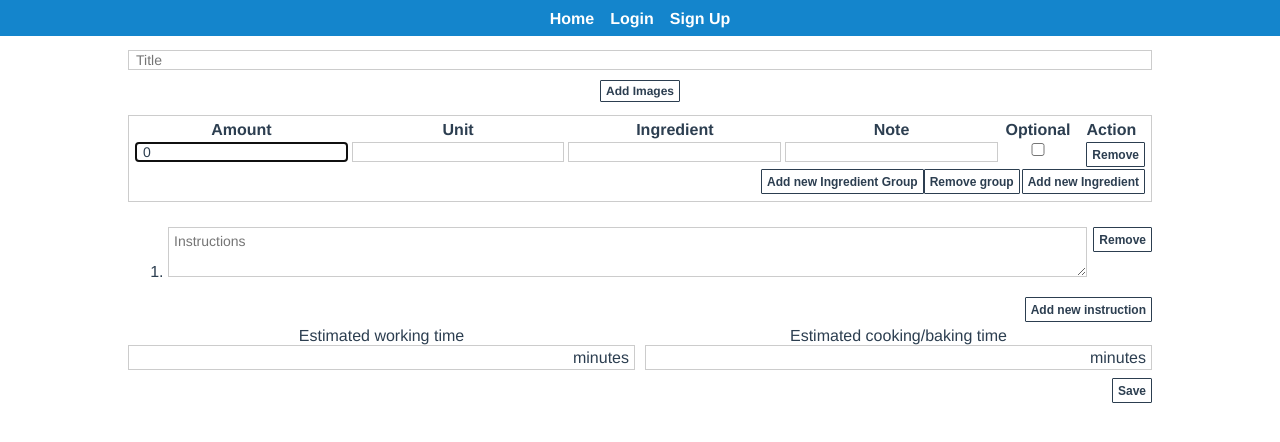
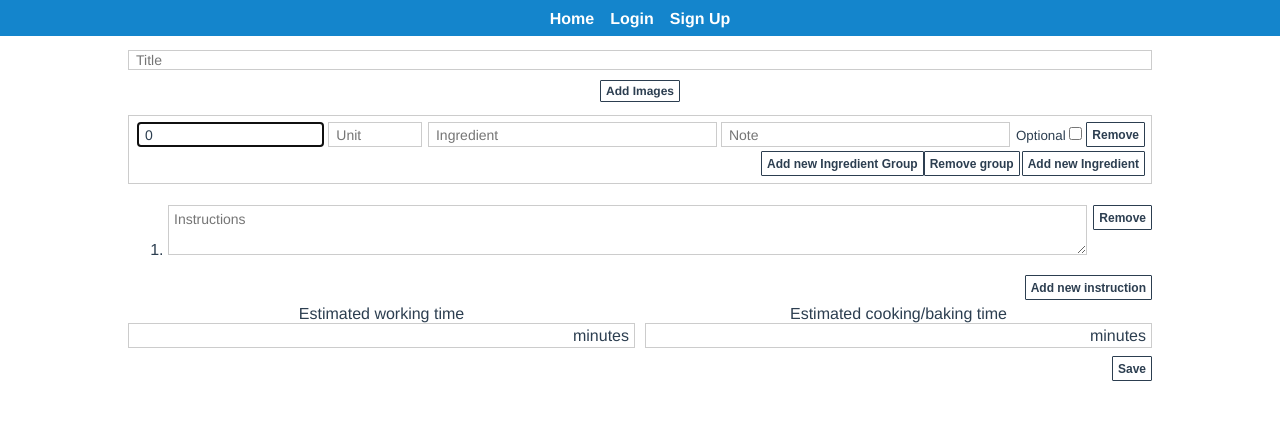
Before and after one commit to thesus/claypot, a Vue app in the folder frontend/: page /#/recipes/add in a window 1280 px wide. Shown: the top 442 px of the page. Built offline with nearby package versions, Linux system fonts and the light colour scheme.

Commit message:
Make styling of recipe table with flexbox instead of table

```diff
--- a/frontend/src/components/IngredientInput.vue
+++ b/frontend/src/components/IngredientInput.vue
@@ -21,6 +21,7 @@
       v-model="dirtyValue"
       :disabled="disabled"
       :class="{'form-error': error}"
+      :placeholder="$t('recipe_edit.ingredient')"
       @focus="onFocus()"
       @blur="onBlur()"
       @keyup.down="moveHighlightDown()"
@@ -152,6 +153,7 @@ export default {
 
 .wrapper {
   width: 100%;
+  height: 100%;
   position: relative;
   overflow: visible;
   outline: none;
--- a/frontend/src/components/RecipeEditIngredientTable.vue
+++ b/frontend/src/components/RecipeEditIngredientTable.vue
@@ -8,77 +8,67 @@
       v-model="dirty.title"
       placeholder="Ingredient group title"
     >
-    <table v-show="dirty.ingredients.length > 0">
-      <thead>
-        <tr>
-          <th>{{ $t('recipe_edit.amount') }}</th>
-          <th>{{ $t('recipe_edit.unit') }}</th>
-          <th>{{ $t('recipe_edit.ingredient') }}</th>
-          <th>{{ $t('recipe_edit.ingredient_extra') }}</th>
-          <th>{{ $t('recipe_edit.optional') }}</th>
-          <th>{{ $t('recipe_edit.action') }}</th>
-        </tr>
-      </thead>
-      <tbody>
-        <tr
+
+    <div v-show="dirty.ingredients.length > 0">
+      <div
         v-for="(ingredient, i) in dirty.ingredients"
         ref="ingredientsNode"
         :key="i"
+        class="ingredient"
       >
-          <td>
-            <div class="input">
+      <div class="input amount">
+          <div class="number">
             <input
               :value="displayAmount(ingredient)"
               :disabled="saving"
               :class="{'form-error': !!recipeIngredientError(i).amount_numeric.length || !!recipeIngredientError(i).amount_numeric.length}"
+              :placeholder="$t('recipe_edit.amount')"
               @input="updateAmount(ingredient, $event)"
             >
-            </div>
             <FormFieldValidationError :errors="recipeIngredientError(i).amount_numeric" />
             <FormFieldValidationError :errors="recipeIngredientError(i).amount_approx" />
-          </td>
-          <td>
-            <div class="input">
+          </div>
+          <div class="unit">
             <input
               v-model="ingredient.unit"
               :disabled="saving || ingredient.amount_type !== AMOUNT_TYPE_NUMERIC"
               :class="{'form-error': !!recipeIngredientError(i).unit.length}"
+              :placeholder="$t('recipe_edit.unit')"
+
             >
+            <FormFieldValidationError :errors="recipeIngredientError(i).unit" />
           </div>
-            <FormFieldValidationError :errors="recipeIngredientError(i).unit" />
-          </td>
-          <td>
+        </div>
         <div class="input">
           <IngredientInput
             v-model="ingredient.ingredient"
             :disabled="saving"
             :error="!!recipeIngredientError(i).ingredient.length"
           />
+          <FormFieldValidationError :errors="recipeIngredientError(i).ingredient" />
         </div>
-            <FormFieldValidationError :errors="recipeIngredientError(i).ingredient" />
-          </td>
-          <td>
         <div class="input">
           <input
             v-model="ingredient.ingredient_extra"
             :disabled="saving"
             :class="{'form-error': !!recipeIngredientError(i).ingredient_extra.length}"
+            :placeholder="$t('recipe_edit.ingredient_extra')"
           >
+          <FormFieldValidationError :errors="recipeIngredientError(i).ingredient_extra" />
         </div>
-            <FormFieldValidationError :errors="recipeIngredientError(i).ingredient_extra" />
-          </td>
-          <td>
-            <div class="input">
+        <div class="input button">
+          <div class="optional">
+            <label>
+              {{ $t('recipe_edit.optional') }}
+            </label>
             <input
               v-model="ingredient.optional"
               type="checkbox"
               :disabled="saving"
               :class="{'form-error': !!recipeIngredientError(i).optional.length}"
             >
+            <FormFieldValidationError :errors="recipeIngredientError(i).optional" />
           </div>
-            <FormFieldValidationError :errors="recipeIngredientError(i).optional" />
-          </td>
-          <td>
           <button
             :disabled="saving"
             tabindex="-1"
@@ -87,10 +77,9 @@
           >
             {{ $t('recipe_edit.remove') }}
           </button>
-          </td>
-        </tr>
-      </tbody>
-    </table>
+        </div>
+      </div>
+    </div>
     <button
       :disabled="saving"
       class="btn btn-right submit"
@@ -265,6 +254,57 @@ export default {
 <style lang="scss" scoped>
 @import '@/modules/inputs.scss';
 
+.ingredient {
+  display: flex;
+  width: 100%;
+  flex-direction: row;
+  margin: 2px 0 2px 0;
+}
+
+.input {
+  width: 100%;
+  margin: 0px 2px 0px 2px;
+
+  &.amount, &.button{
+    div {
+      margin: 0px 2px 0px 2px;
+    }
+    display: flex;
+  }
+
+  &.button {
+    width: initial;
+    .optional {
+      display: inline-block;
+      width: max-content;
+      margin: auto 4px auto 2px;
+      font-size: smaller;
+    }
+    input {
+      width: inherit;
+      height: inherit;
+    }
+  }
+
+  &.amount {
+    .unit {
+      width: 50%;
+    }
+
+    .number {
+      width: 100%;
+    }
+  }
+}
+
+.description {
+  display: flex;
+}
+
+.description span {
+  width: 100%;
+}
+
 .table {
   margin-top: 0.5em;
 }
```
Lines whose indentation alone changed are shown as unchanged.
